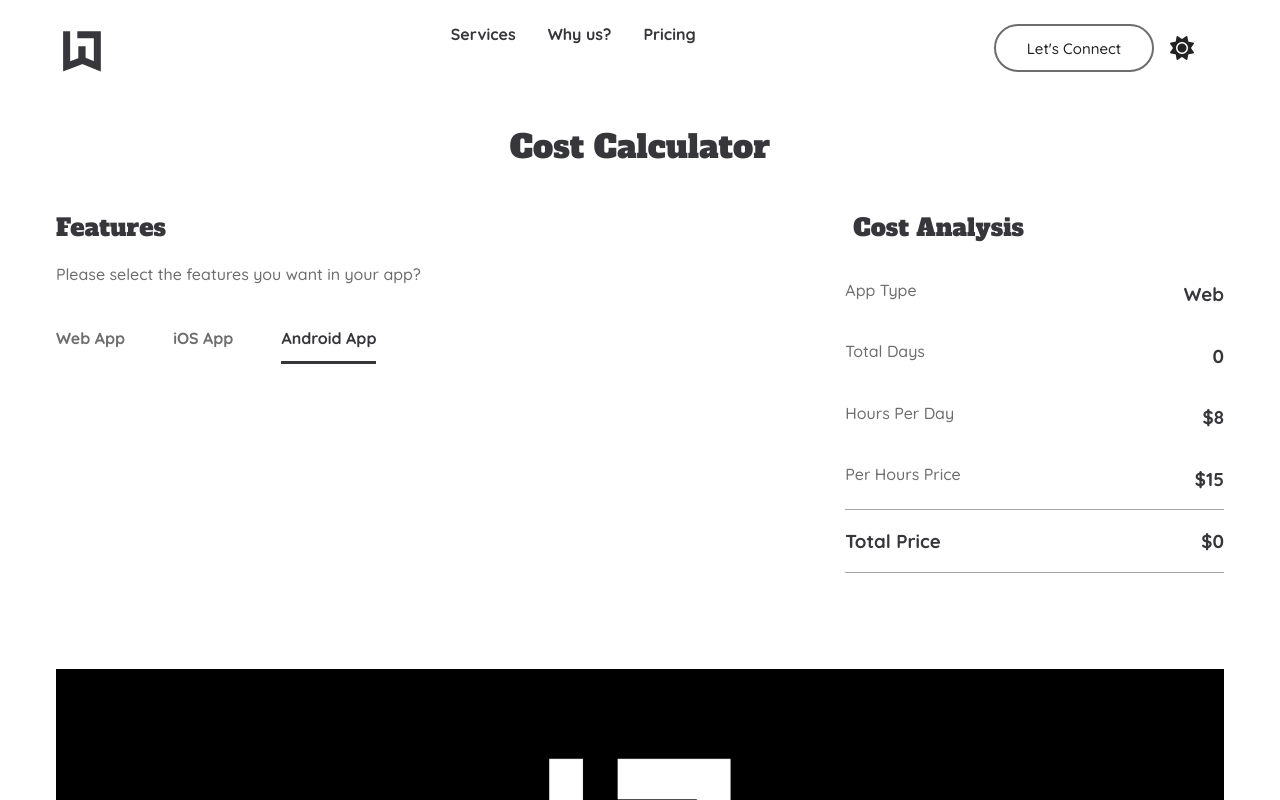
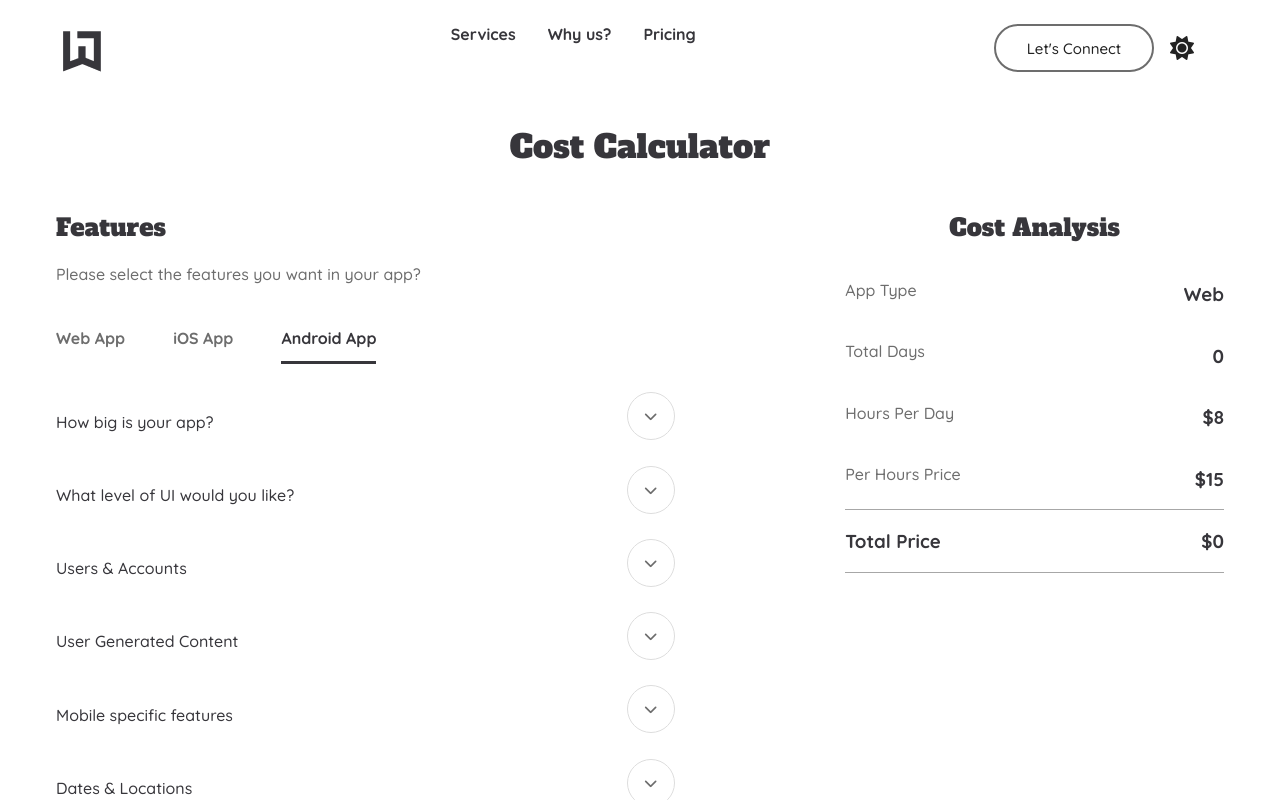
Before and after one commit to beingamit4197/highwishapp, a React (Create React App) app: page /cost_calculator in a window 1280 px wide. Both pictures are taken after a click on the button "Android App". Shown: the top 800 px of the page. Built offline with nearby package versions, Linux system fonts and the light colour scheme.

Commit message:
added AndroidQuestions

```diff
--- /dev/null
+++ b/src/components/CostCalculator/AndroidQuestions.js
@@ -0,0 +1,168 @@
+import React, { useState } from "react";
+import { isMobile } from "../UIassests/GeneralActions";
+import Expander from "../Expander/Expander";
+import { Grid } from "react-flexbox-grid";
+import Checkbox from "../UIassests/Checkbox";
+
+const AndroidQuestions = ({ totalDays, setTotalDays }) => {
+  const androidQuestions = [
+    {
+      label: "How big is your app?",
+      answers: [
+        { label: "Small", days: 10 },
+        { label: "Medium", days: 30 },
+        { label: "Large", days: 50 },
+      ],
+    },
+    {
+      label: "What level of UI would you like?",
+      answers: [
+        { label: "MVP", days: 30 },
+        { label: "Basic", days: 50 },
+        { label: "Polished", days: 70 },
+      ],
+    },
+    {
+      label: "Users & Accounts",
+      answers: [
+        { label: "Email / Password Sign Up", days: 1 },
+        { label: "Facebook Sign Up", days: 2 },
+        { label: "Twitter Sign Up", days: 2 },
+        { label: "Google Sign Up", days: 2 },
+        { label: "LinkedIn Sign Up", days: 2 },
+        { label: "Github Sign Up", days: 2 },
+      ],
+    },
+    {
+      label: "User Generated Content",
+      answers: [
+        { label: "Activity Feed", days: 4 },
+        { label: "Media Uploading", days: 4 },
+        { label: "User Profiles", days: 2 },
+        { label: "Tags", days: 2 },
+        { label: "Ratings or reviews", days: 5 },
+        { label: "Media Manipulation", days: 7 },
+        { label: "Searching", days: 3 },
+      ],
+    },
+    {
+      label: "Mobile specific features",
+      answers: [
+        { label: "App Icon Design", days: 7 },
+        { label: "Cloud Syncing", days: 5 },
+        { label: "Device Sensor Data", days: 5 },
+        { label: "Barcodes or QR Codes", days: 2 },
+        { label: "Health Data", days: 4 },
+      ],
+    },
+    {
+      label: "Dates & Locations",
+      answers: [
+        { label: "Calendaring", days: 6 },
+        { label: "Display of Map data / Geolocation", days: 3 },
+        { label: "Display of custom map markers/regions", days: 3 },
+        { label: "Bookings", days: 5 },
+      ],
+    },
+    {
+      label: "Social & Engagement",
+      answers: [
+        { label: "Messaging", days: 5 },
+        { label: "Forums or commenting", days: 5 },
+        { label: "Social Sharing", days: 1 },
+        { label: "Push to Facebook Open Graph", days: 3 },
+        { label: "Push Notifications", days: 3 },
+      ],
+    },
+    {
+      label: "Billing & eCommerce",
+      answers: [
+        { label: "Shopping Cart", days: 5 },
+        { label: "In-App Purchasing", days: 5 },
+        { label: "Payment Information Collection", days: 3 },
+        { label: "Payment processing", days: 5 },
+      ],
+    },
+    {
+      label: "Admin, Feedback & Analytics",
+      answers: [
+        { label: "Intercom", days: 3 },
+        { label: "Usage Analytics", days: 3 },
+        { label: "Crash Reporting", days: 1 },
+        { label: "Multilingual Support", days: 4 },
+      ],
+    },
+    {
+      label: "External APIs and Integrations",
+      answers: [
+        { label: "Connect to one or more third party services", days: 3 },
+        { label: "SMS Messaging", days: 4 },
+        { label: "Phone Number Masking", days: 4 },
+      ],
+    },
+    {
+      label: "Security",
+      answers: [{ label: "Two Factor Authentication", days: 5 }],
+    },
+    {
+      label: "App Specific Development",
+      answers: [{ label: "App Specific Development", days: 1 }],
+    },
+    {
+      label: "Project Manager",
+      answers: [{ label: "Project Manager", days: 1 }],
+    },
+  ];
+
+  const [expandedExpander, setExpandedExpander] = useState(null);
+  const [isChecked, setIsChecked] = useState(false);
+
+  const handleExpanderToggle = (expanderTitle) => {
+    setExpandedExpander((prevExpanded) =>
+      prevExpanded === expanderTitle ? null : expanderTitle
+    );
+  };
+
+  const handleCheckboxChange = (groupLabel, answer) => {
+    if (!isChecked[groupLabel]?.[answer.label]) {
+      setTotalDays(totalDays + answer.days);
+    } else {
+      setTotalDays(totalDays - answer.days);
+    }
+    // console.log({ totalDays, days: answer.days });
+    setIsChecked((prev) => {
+      const groupState = { ...prev[groupLabel] };
+      groupState[answer.label] = !groupState[answer.label];
+      return { ...prev, [groupLabel]: groupState };
+    });
+  };
+  return (
+    <>
+      {androidQuestions?.map((q) => (
+        <div style={{ maxWidth: isMobile ? "" : "80%" }}>
+          <Expander
+            subTitle={q.label}
+            expanded={expandedExpander === q.label}
+            onToggle={() => handleExpanderToggle(q.label)}
+          >
+            {q.answers?.map((a) => (
+              <>
+                <Grid key={a.label}>
+                  <Checkbox
+                    title={a.label}
+                    subtitle={a.days}
+                    onClick={() => handleCheckboxChange(q.label, a)}
+                    isChecked={isChecked[q.label]?.[a.label] || false}
+                    checkCircle
+                  />
+                </Grid>
+              </>
+            ))}
+          </Expander>
+        </div>
+      ))}
+    </>
+  );
+};
+
+export default AndroidQuestions;
--- a/src/components/CostCalculator/CostAnalysis.js
+++ b/src/components/CostCalculator/CostAnalysis.js
@@ -5,7 +5,7 @@ const CostAnalysis = ({ totalDays }) => {
   return (
     <>
       <Grid>
-        <h2>Cost Analysis</h2>
+        <h2 style={{ textAlign: "center" }}>Cost Analysis</h2>
         <Row between="xs">
           <p>App Type</p>
           <h3>Web</h3>
--- a/src/components/CostCalculator/CostCalculator.js
+++ b/src/components/CostCalculator/CostCalculator.js
@@ -7,6 +7,7 @@ import WebQuestions from "./WebQuestions";
 import Footer from "../Footer";
 import Space from "../UIassests/Space";
 import IosQuestions from "./iOSQuestions";
+import AndroidQuestions from "./AndroidQuestions";
 
 const CostCalculator = () => {
   const [totalDays, setTotalDays] = useState(0);
@@ -35,7 +36,12 @@ const CostCalculator = () => {
                   setTotalDays={setTotalDays}
                 />
               </Tab>
-              <Tab label="Android App"></Tab>
+              <Tab label="Android App">
+                <AndroidQuestions
+                  totalDays={totalDays}
+                  setTotalDays={setTotalDays}
+                />
+              </Tab>
             </Tabs>
           </Col>
           <Col md={4}>
```
